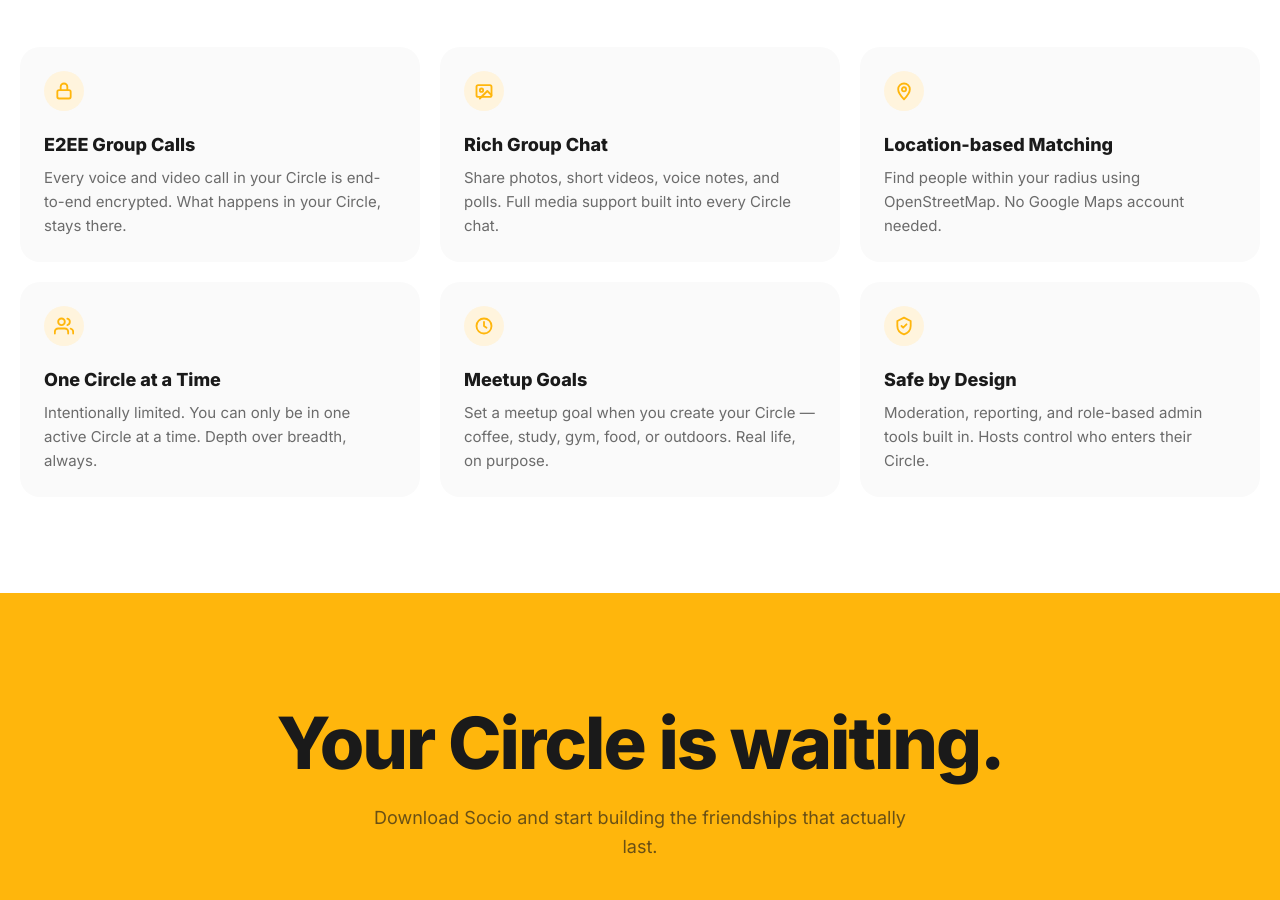
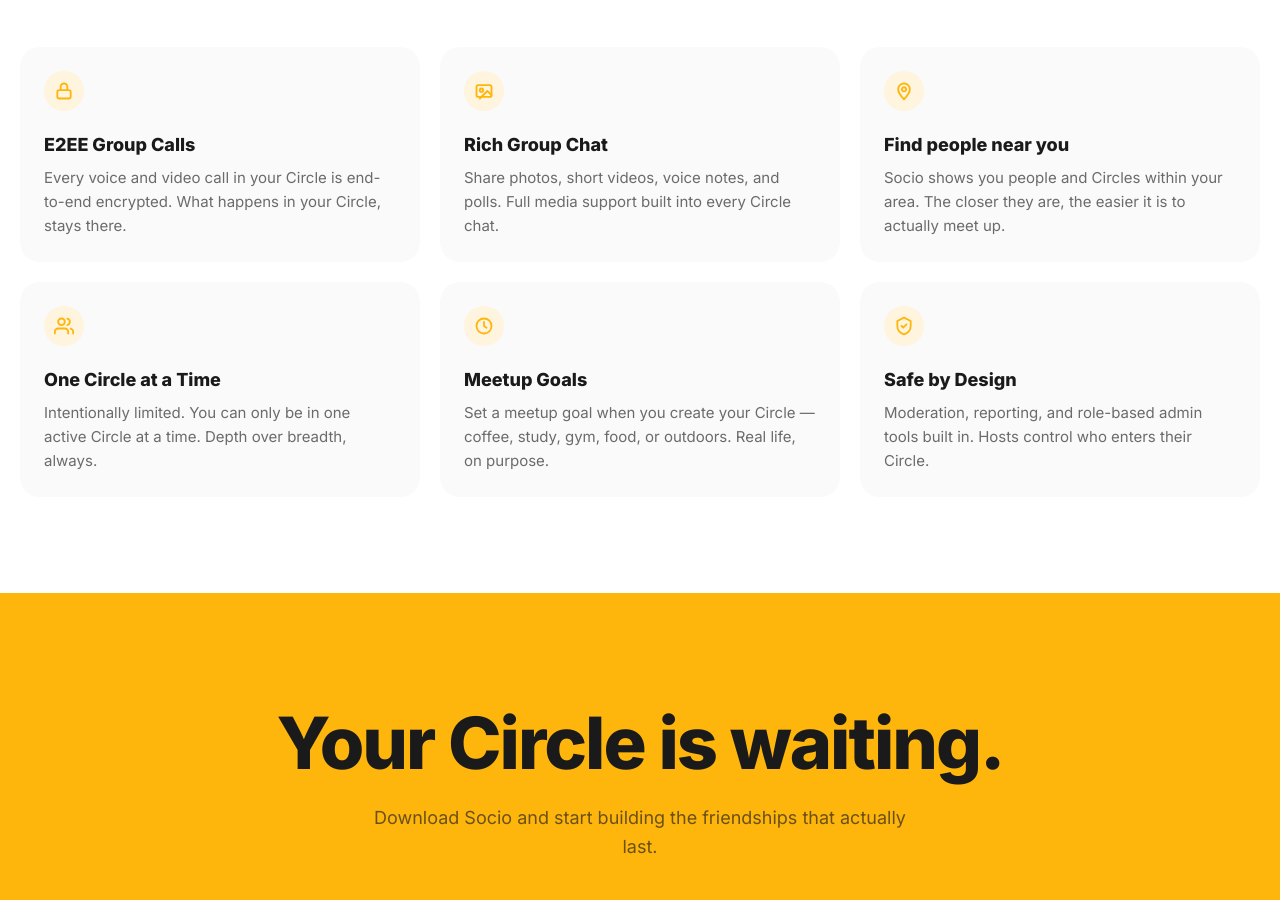
Before and after one commit to izustic/Socio-landing, a React (Vite) app: page / in a window 1280 px wide. Shown: the part 3700-4600 px from the top of the page. Built offline with nearby package versions, Linux system fonts and the light colour scheme.

Commit message:
location

```diff
--- a/src/App.tsx
+++ b/src/App.tsx
@@ -687,8 +687,8 @@
               },
               {
                 I: PinIcon,
-                t: "Location-based Matching",
-                b: "Find people within your radius using OpenStreetMap. No Google Maps account needed.",
+                t: "Find people near you",
+                b: "Socio shows you people and Circles within your area. The closer they are, the easier it is to actually meet up.",
               },
               {
                 I: UsersIcon,
```
